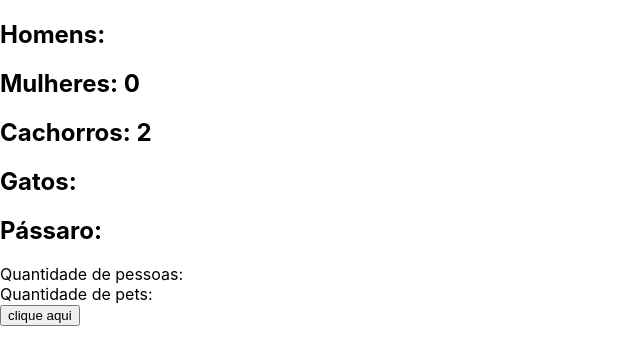
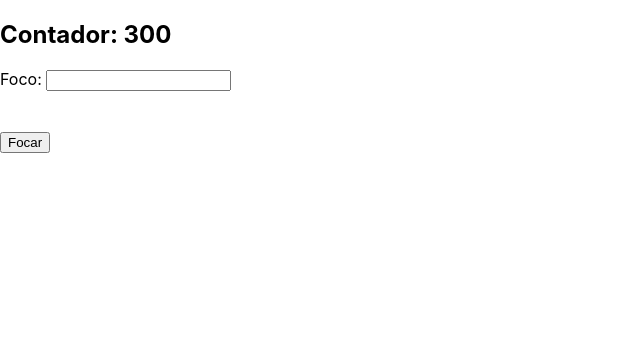
Before and after one commit to 4lexRossi/praticasAvancadasReactJS, a React (Create React App) app: page / in a window 1280 px wide. Shown: the top 364 px of the page, without its empty margins (0-640 px from the left). Built offline with nearby package versions, Linux system fonts and the light colour scheme.

Commit message:
Aula 2 módulo 5 Refs e DOM

```diff
--- a/src/App.js
+++ b/src/App.js
@@ -1,16 +1,31 @@
-import React from 'react';
-import People from './People';
+import React, { useRef, useEffect, useState } from 'react';
 
-function App () {
+function App() {
+  const inputRef = useRef()
+  const count = useRef(1)
+  const [value, setValue] = useState(false)
+
   const handleClick = () => {
-    console.log('Clicou')
+    inputRef.current.focus()
   }
 
+  useEffect(() => {
+    setTimeout(() => {
+      console.log('passou')
+      count.current = 300
+      setValue(true)
+    }, 3000)
+  })
+
   return (
-   <People
-   dogs= {2}
-   onClick={handleClick}
-   />
+    <>
+      <h2>Contador: {count.current}</h2>
+      Foco: <input ref={inputRef} />
+      <br />
+      <br />
+      <br />
+      <button onClick={handleClick}>Focar</button>
+    </>
   )
 }
 
```
Also changed, not shown: 1 other file (tests, documents, lock files or other folders).
